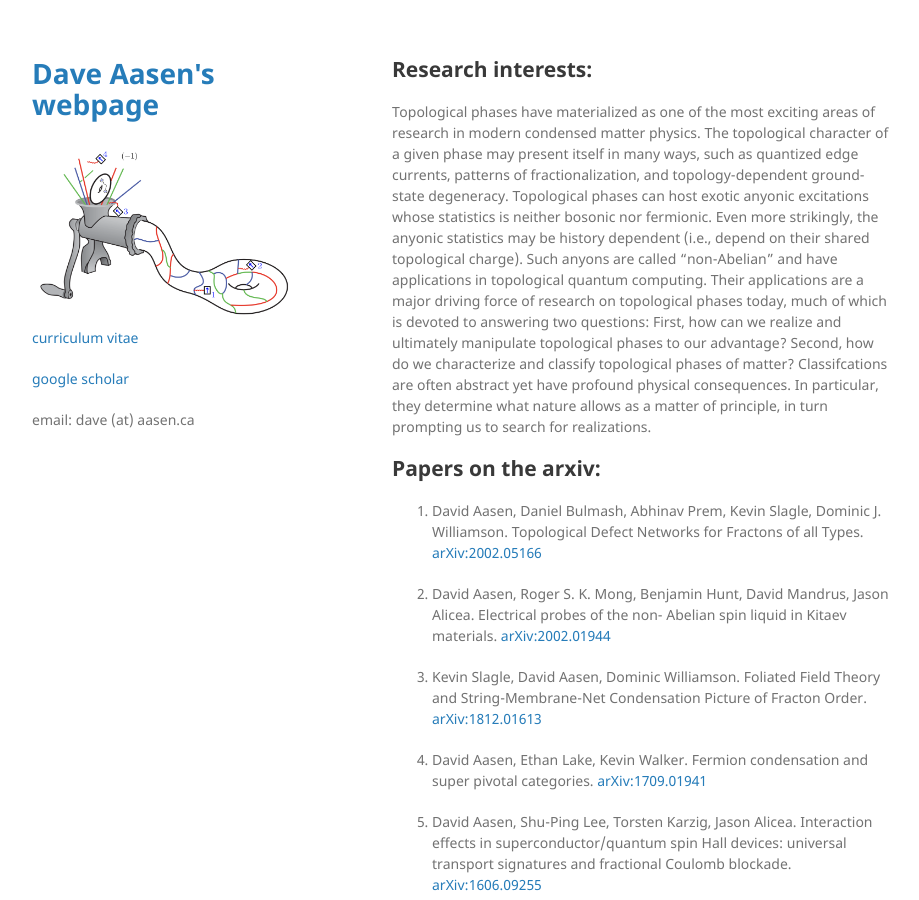
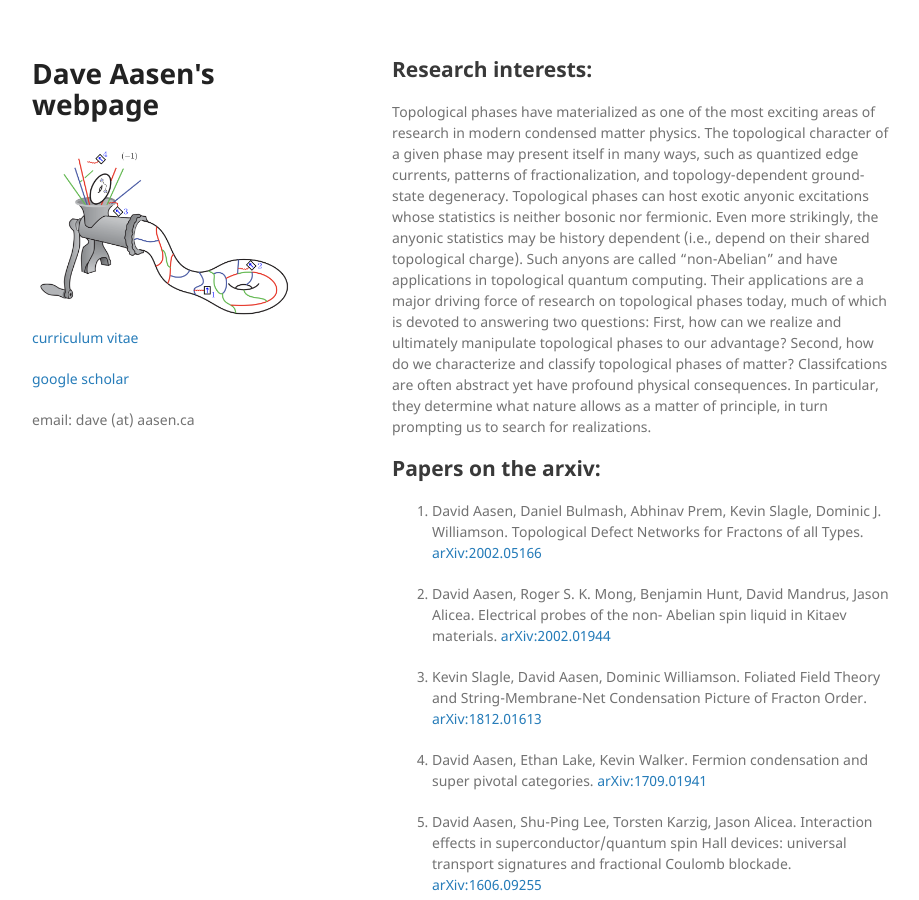
Before and after one commit to davidaasen/davidaasen.github.io, a Jekyll site: the page built from index.md, in a window 1280 px wide and 900 px high. Shown: the whole window, without its empty margins (178-1097 px from the left). Built offline with Jekyll 4.4.1, drawn with Linux system fonts in a browser that asks for light colours; our own code applies the rules of GitHub Pages for plain Markdown files.

Commit message:
Update default.html

```diff
--- a/_layouts/default.html
+++ b/_layouts/default.html
@@ -14,7 +14,7 @@
   <body>
     <div class="wrapper">
       <header>
-        <h1><a href="{{ "/" | absolute_url }}">{{ site.title | default: site.github.repository_name }}</a></h1>
+        <h1>{{ site.title | default: site.github.repository_name }}</a></h1>
 
         {% if site.logo %}
           <img src="{{site.logo | relative_url}}" alt="Logo" />
```
